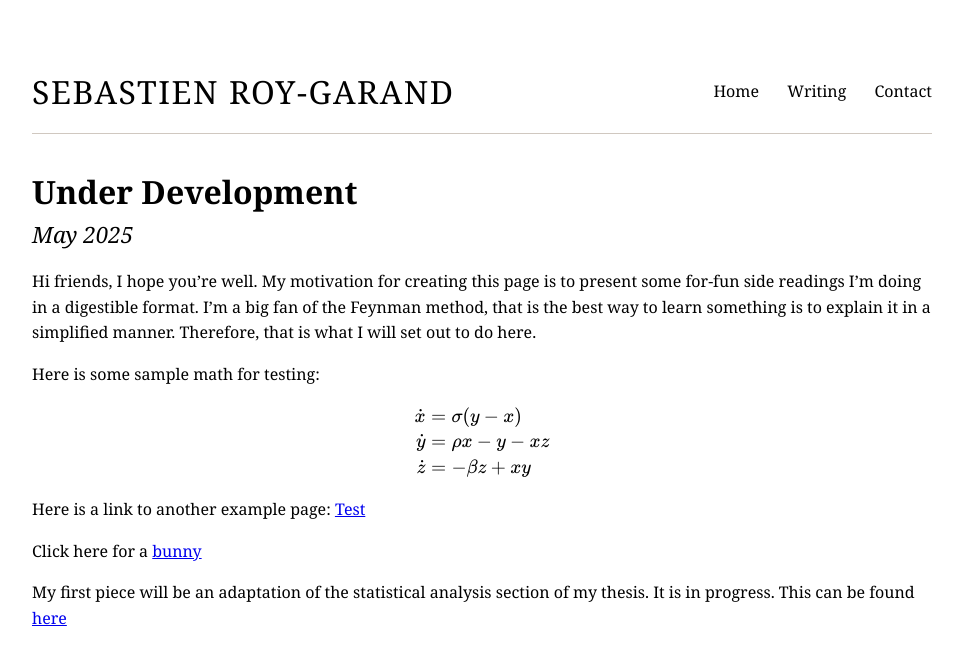
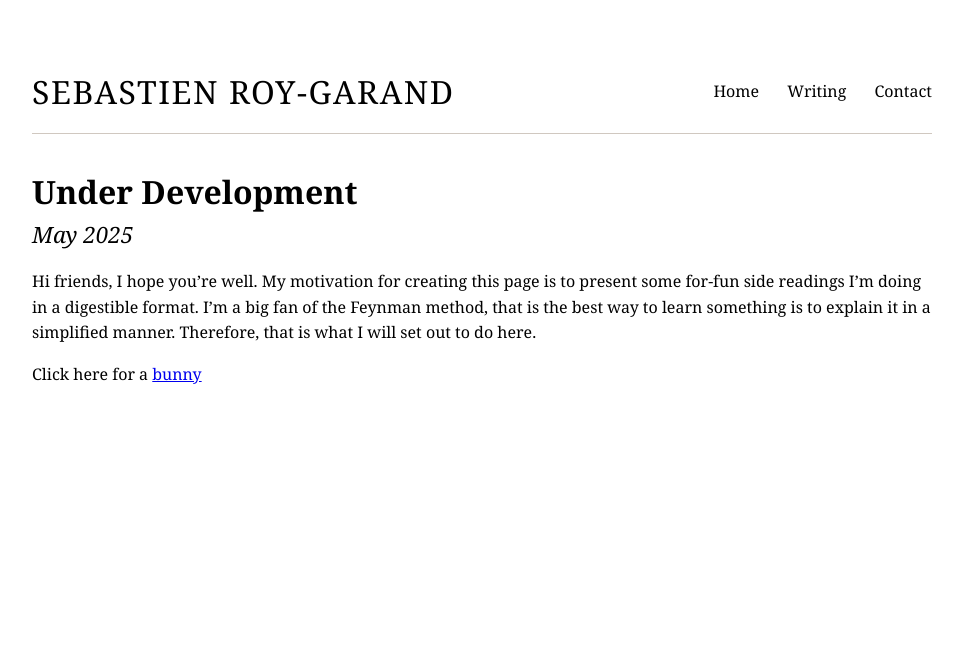
Before and after one commit to sroygara/sroygara.github.io, a Jekyll site: the page built from index.md, in a window 1280 px wide. Shown: the top 665 px of the page, without its empty margins (158-1121 px from the left). Built offline with Jekyll 4.4.1, drawn with Linux system fonts in a browser that asks for light colours.

Commit message:
bunny hotfix

```diff
--- a/index.md
+++ b/index.md
@@ -6,17 +6,4 @@
 
 Hi friends, I hope you're well. My motivation for creating this page is to present some for-fun side readings I'm doing in a digestible format. I'm a big fan of the Feynman method, that is the best way to learn something is to  explain it in a simplified manner. Therefore, that is what I will set out to do here.
 
-Here is some sample math for testing:
-
-
-$$\begin{align}
-\dot{x} & = \sigma(y-x) \\
-\dot{y} & = \rho x - y - xz \\
-\dot{z} & = -\beta z + xy
-\end{align}$$
-
-Here is a link to another example page: [Test](./Writing/test.md)
-
-Click here for a [bunny](./Writing/bunny.md)
-
-My first piece will be an adaptation of the statistical analysis section of my thesis. It is in progress. This can be found [here](./Writing/StatisticalAnalysis.md)
+Click here for a [bunny](./writing/bunny.md)
```
Also changed, not shown: test.html (deleted, +0 -53 lines), writing/StatisticalAnalysis.md (+5 -1 lines).
